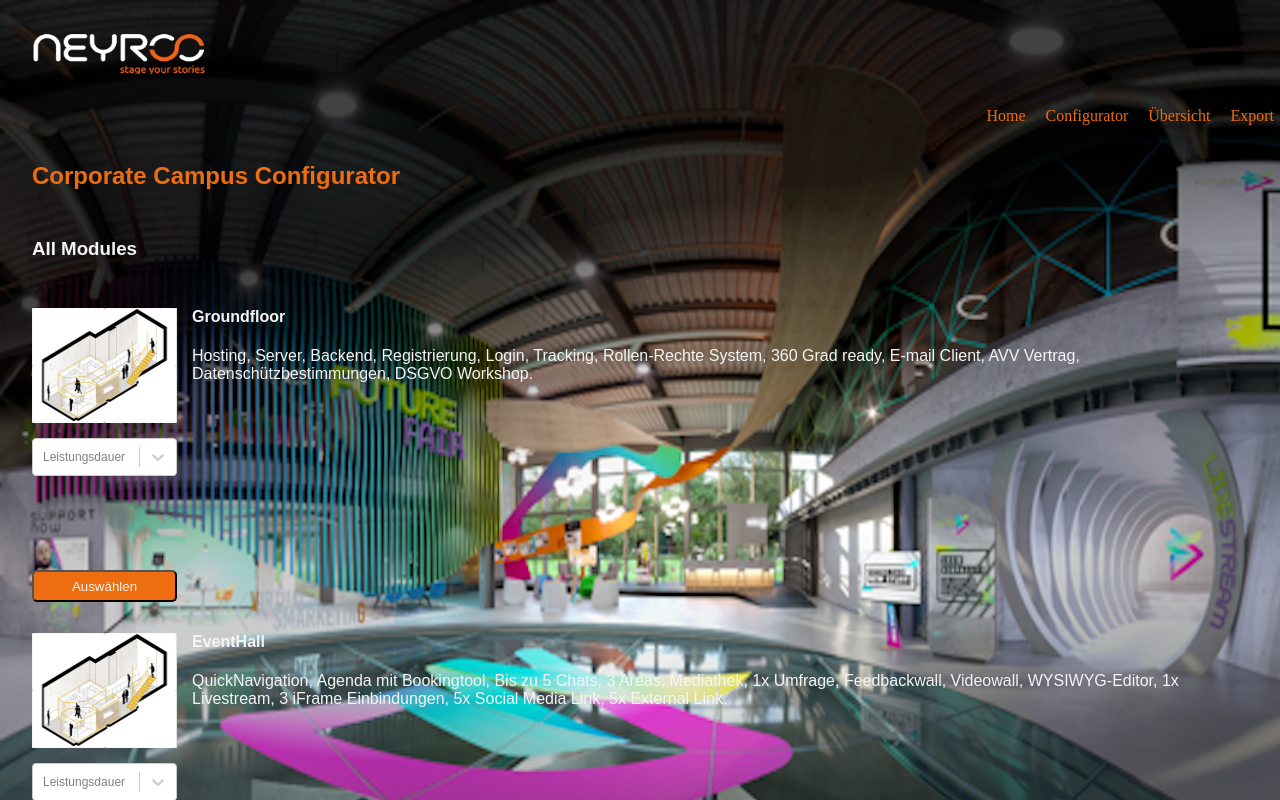
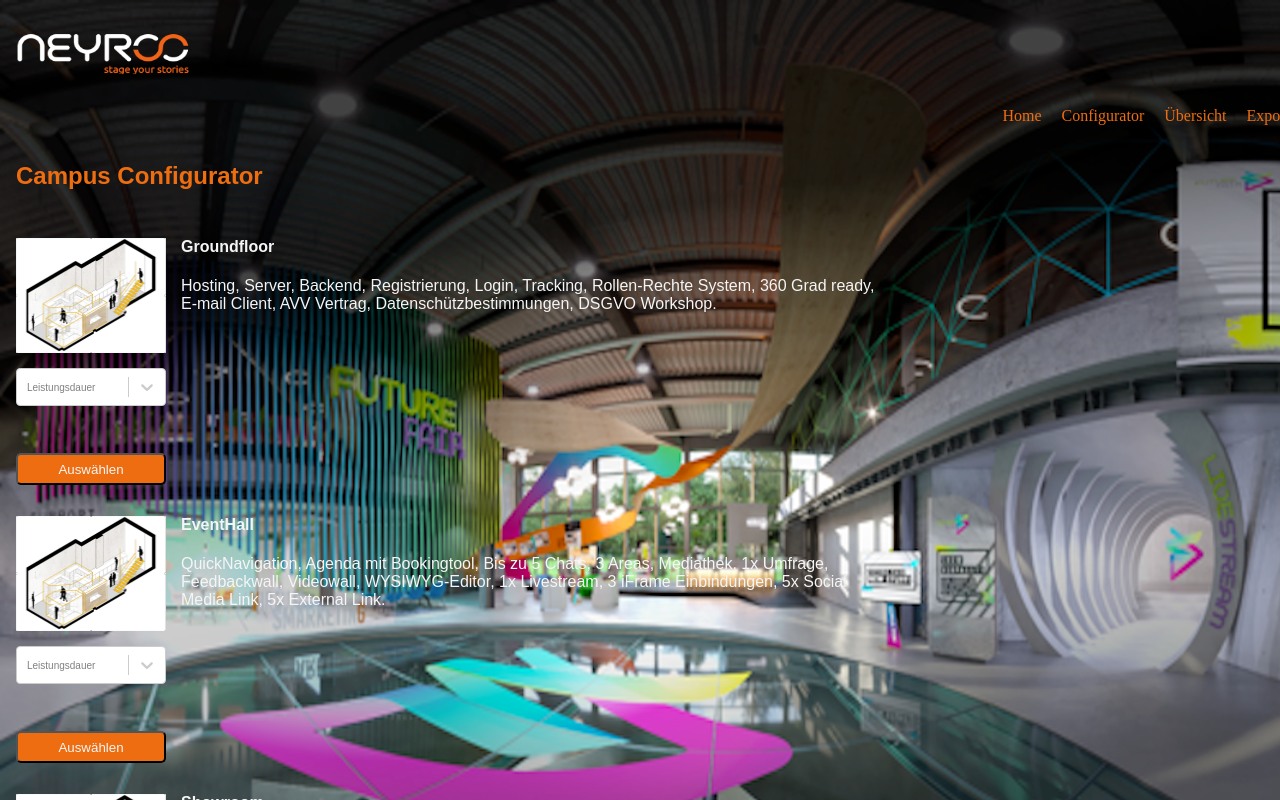
Before and after one commit to monikamoj/neyroo-app, a Next.js app: page /configurator in a window 1280 px wide. Shown: the top 800 px of the page. Built offline with nearby package versions, Linux system fonts and the light colour scheme.

Commit message:
Commit design

```diff
--- a/package.json
+++ b/package.json
@@ -13,13 +13,13 @@
     "fslightbox-react": "^1.6.2-2",
     "next": "12.0.1",
     "react": "17.0.2",
+    "react-cookie-consent": "^6.4.1",
     "react-dom": "17.0.2",
     "react-modal-video": "^1.2.8",
     "react-player": "^2.9.0",
     "react-query": "^3.32.1",
     "react-responsive-modal": "^6.1.0",
     "react-select": "^5.2.1",
-    "react-use-cart": "^1.13.0",
     "simple-react-lightbox": "^3.6.9-0",
     "styled-components": "^5.3.3"
   },
--- a/pages/configurator.jsx
+++ b/pages/configurator.jsx
@@ -11,8 +11,7 @@ export const Configurator = (props) => {
       </Head>
       <LogoImage />
       <NavBar />
-      <h2>Corporate Campus Configurator</h2>
-      <h3>All Modules</h3>
+      <h2>Campus Configurator</h2>
       <Products
         shoppingCart={props.shoppingCart}
         setShoppingCart={props.setShoppingCart}
--- a/pages/export.jsx
+++ b/pages/export.jsx
@@ -39,4 +39,5 @@ const StyledPar = styled.p`
   color: whitesmoke;
   font-size: 2vh;
   margin: auto;
+  margin-top: 1rem;
 `;
--- a/pages/index.jsx
+++ b/pages/index.jsx
@@ -38,7 +38,7 @@ export const Home = () => {
 };
 
 const StyledVideo = styled.section`
-  padding-top: 25%;
+  padding-top: 15%;
   margin: auto;
   margin-bottom: 2rem;
 `;
@@ -48,7 +48,7 @@ const StyledText = styled.a`
   text-align: justify;
   align-items: center;
   font-family: "Montserrat", sans-serif;
-  font-weight: 500;
+  font-weight: 545;
   color: var(--color-text-signal);
   font-size: 3vh;
   margin-top: 3rem;
--- a/public/GlobalStyles.jsx
+++ b/public/GlobalStyles.jsx
@@ -16,8 +16,7 @@ export const GlobalStyle = createGlobalStyle`
 
   body{
     background-image: url("./images/Campus_Verlauf.png");
-    margin-left: 1rem;
-    margin-right: 1rem;
+    margin: auto;
     margin-top: 2rem;
     padding-left: 1rem;
 
@@ -78,7 +77,7 @@ form {
 }
 
 button {
-  margin-top: 4rem;
+  margin-top: 2rem;
   margin-bottom: 1rem;
   background-color: var(--color-button);
   color: var(--color-text-normal);
--- a/src/components/Shopping/Product.jsx
+++ b/src/components/Shopping/Product.jsx
@@ -39,6 +39,7 @@ const StyledCart = styled.div`
   font-weight: 500;
   color: var(--color-text-normal);
   display: grid;
+  grid-template-columns: 150px 55%;
   justify-content: start;
   justify-items: stretch;
   align-items: start;
@@ -51,7 +52,10 @@ const TextWrapper = styled.a`
 `;
 
 const StyledImage = styled(Image)`
+  align-items: flex-start;
   grid-column: 1/2;
+  max-width: 145px;
+  max-height: 115px;
 `;
 
 const StyledText = styled.p`
@@ -65,4 +69,5 @@ const StyledVariants = styled.ul`
   list-style: none;
   font-size: 15px;
   padding-left: 0;
+  margin-top: 0;
 `;
--- a/src/components/Shopping/VariantsDropDown.jsx
+++ b/src/components/Shopping/VariantsDropDown.jsx
@@ -32,6 +32,6 @@ export const VariantsDropDown = ({
 const DropDownList = styled.div`
   list-style: none;
   font-family: "Montserrat", sans-serif;
-  font-size: 12px;
+  font-size: 10px;
   color: black;
 `;
```
Also changed, not shown: pages/offer.jsx (+16 -5 lines), src/components/Shopping/ShoppingCart.jsx (+22 -17 lines), pages/_app.js (line endings or trailing spaces), 1 other file (tests, documents, lock files or other folders).
